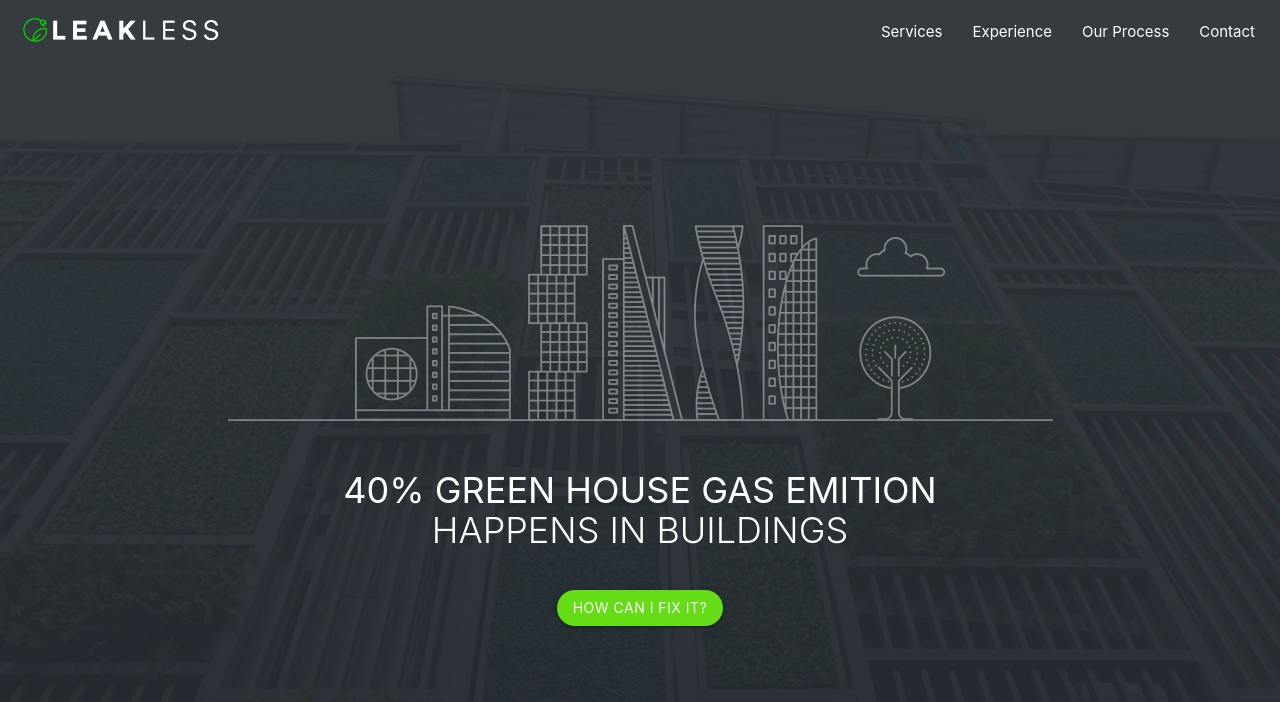
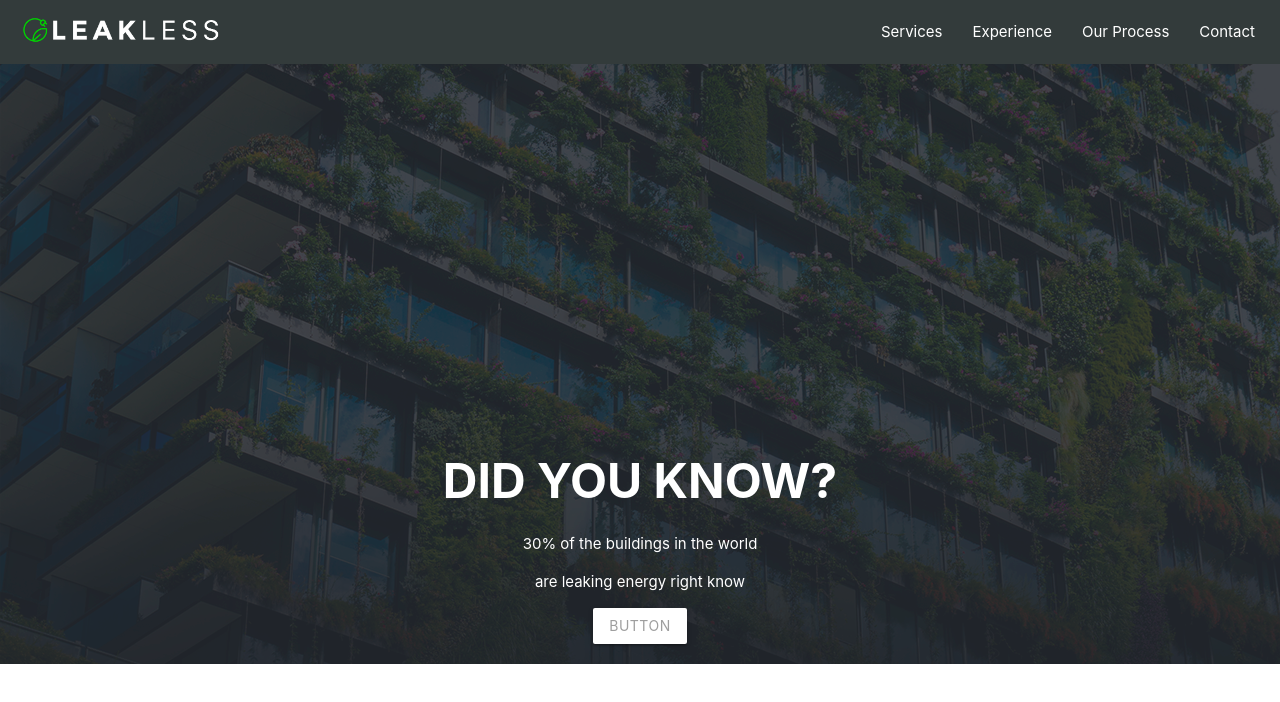
Before and after one commit to raulnabarret/StartupWeekendSA, a plain HTML site: page index.html in a window 1280 px wide. Drawn offline with nearby package versions, Linux system fonts and the light colour scheme.

Commit message:
Add Carousel

```diff
--- a/css/styles.css
+++ b/css/styles.css
@@ -4,6 +4,7 @@ html, body {
 }
 
 nav {
+	background: rgba(51, 59, 59, 1);
 	box-shadow: none;
 	padding: 0 10px 0 10px;
 }
@@ -13,49 +14,43 @@ nav {
 	width: 220px;
 }
 
-#header {
-	background: url(../assets/FONDO.png);
-	background-size: cover;
-	background-repeat: no-repeat;
-	height: 100%;
-	width: 100%;
+.carousel {
+	height: 600px !important;
+	width: 100% !important;
 }
 
-.main-header {
-	display: flex;
-	justify-content: center;
-	flex-direction: column;
-	text-align: center;
-	height: 90%;
+.carousel-text-1 {
+	color: #fff;
+	text-transform: uppercase;
+	font-size: 48px;
+	font-weight: 700;
 }
 
-.main-header img {
-	opacity: 0.4;
+.carousel-text-2 {
+	color: #fff;
 }
 
-.main-header-text {
-	padding-top: 40px;
-	text-transform: uppercase;
+.carousel-text-3 {
+	color: #fff;
+
 }
 
-h1 {
-	color: #fff;
-	font-size: 36px;
-	font-weight: 400;
-	margin: 0;
+
+#uno {
+	background: url('../assets/i1.png');
 }
 
-h2 {
-	color: #fff;
-	font-size: 36px;
-	font-weight: 300;
-	margin: 0;
+#dos {
+	background: url('../assets/i2.png');
+
 }
 
-.main-header-btn {
-	padding-top: 40px;
+#tres {
+	background: url('../assets/i3.png');
+
 }
 
-.main-header-btn button {
-	border-radius: 20px;
+#cuatro {
+	background: url('../assets/i4.png');
+
 }
--- a/index.html
+++ b/index.html
@@ -10,13 +10,14 @@
     <link rel="stylesheet" href="css/styles.css">
     <!-- jQuery -->
     <script type="text/javascript" src="https://cdnjs.cloudflare.com/ajax/libs/jquery/3.1.1/jquery.min.js"></script>
+    <!-- JavaScript -->
+    <script type="text/javascript" src="js/index.js"></script>
     <!-- Compiled and minified JavaScript -->
     <script src="https://cdnjs.cloudflare.com/ajax/libs/materialize/0.97.7/js/materialize.min.js"></script>
 </head>
 
 <body>
-    <div id="header" class="container-fluid">
-        <nav class="transparent">
+    <nav class="">
         <div class="nav-wrapper">
             <a href="#" class="brand-logo">
                 <img class="logo responsive-img" src="assets/Logo.png" alt="">
@@ -29,19 +30,21 @@
             </ul>
         </div>
     </nav>
-        <div class="main-header">
-            <div>
-                <div class="">
-                    <img src="assets/Buildings.png" alt="">
+    <div class="carousel carousel-slider center" data-indicators="true">
+        <div class="carousel-fixed-item center">
+            <h1 class="carousel-text-1">Did you Know?</h1>
+            <p class="carousel-text-2">30% of the buildings in the world </p>
+            <p class="carousel-text-3">are leaking energy right know</p>
+            <a class="btn waves-effect white grey-text darken-text-2">button</a>
         </div>
-                <div class="main-header-text">
-                    <h1>40% Green House Gas Emition</h1>
-                    <h2>Happens in Buildings</h2>
+        <div class="carousel-item white-text" id="uno" href="#one!">
+
         </div>
-                <div class="main-header-btn">
-                    <button class="btn light-green accent-4">How Can I Fix It?</button>
+        <div class="carousel-item white-text" id="dos" href="#two!">
         </div>
+        <div class="carousel-item white-text" id="tres" href="#three!">
         </div>
+        <div class="carousel-item white-text" id="cuatro" href="#four!">
         </div>
     </div>
 </body>
--- /dev/null
+++ b/js/index.js
@@ -0,0 +1,5 @@
+$(document).ready(function() {
+
+	$('.carousel.carousel-slider').carousel({ full_width: true })
+
+})
```
Also changed, not shown: assets/i1.png (added), assets/i2.png (added), assets/i3.png (added), assets/i4.png (added). Lines whose indentation alone changed are shown as unchanged.
